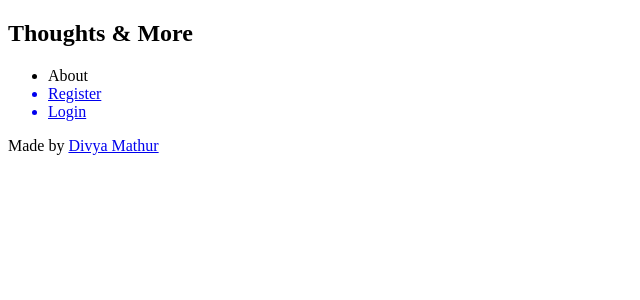
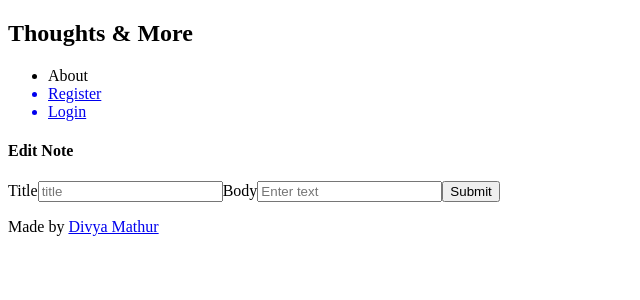
Before and after one commit to luckyrose89/Journal-App, a React (Create React App) app in the folder client/: page /edit/login in a window 1280 px wide. Shown: the top 300 px of the page, without its empty margins (0-640 px from the left). Built offline with nearby package versions, Linux system fonts and the light colour scheme; no server answers.

Commit message:
edit notes feature now working

```diff
--- a/client/src/App.js
+++ b/client/src/App.js
@@ -4,6 +4,7 @@ import ProtectRoutes from "../src/auth/protectedRoutes";
 import Header from "../src/Landing/header";
 import Footer from "../src/Landing/footer";
 import NoteList from "../src/notes/noteList";
+import EditNote from "../src/notes/editNotes";
 import Login from "../src/auth/login";
 import Signup from "../src/auth/signup";
 
@@ -15,6 +16,7 @@ function App() {
         <Route path="/signup" component={Signup} />
         <Route path="/login" component={Login} />
         <ProtectRoutes path="/notes" component={NoteList} />
+        <Route path="/edit/:id" component={EditNote} />
       </Switch>
       <Footer />
     </div>
--- /dev/null
+++ b/client/src/notes/editNotes.js
@@ -0,0 +1,86 @@
+import React from "react";
+import { withAppContext } from "../AppContext";
+
+class EditNote extends React.Component {
+  constructor() {
+    super();
+    this.state = {
+      title: "",
+      body: "",
+      errorMessage: ""
+    };
+  }
+
+  componentDidMount() {
+    this.props
+      .getNote(this.props.match.params.id)
+      .then(response => {
+        this.setState({
+          title: response.title,
+          body: response.body
+        });
+      })
+      .catch(err => {
+        console.log(err);
+      });
+  }
+
+  handleChange = e => {
+    const { name, value } = e.target;
+    this.setState({
+      [name]: value
+    });
+  };
+
+  clearInputs = () => {
+    this.setState({
+      title: "",
+      body: ""
+    });
+  };
+
+  handleSubmit = e => {
+    e.preventDefault();
+    this.props
+      .editNote(this.props.match.params.id, this.state)
+      .then(response => {
+        this.clearInputs();
+        this.props.history.push("/notes");
+      })
+      .catch(err => {
+        this.setState({
+          errorMessage: err.response.data.message
+        });
+      });
+  };
+
+  render() {
+    return (
+      <div>
+        <form onSubmit={this.handleSubmit}>
+          <h4>Edit Note</h4>
+          <label>Title</label>
+          <input
+            name="title"
+            value={this.state.title}
+            onChange={this.handleChange}
+            type="text"
+            placeholder="title"
+          />
+          <label>Body</label>
+          <input
+            name="body"
+            value={this.state.body}
+            onChange={this.handleChange}
+            type="text"
+            placeholder="Enter text"
+          />
+          <button>Submit</button>
+        </form>
+        {<p>{this.state.errorMessage}</p>}
+      </div>
+    );
+  }
+}
+
+export default withAppContext(EditNote);
--- a/client/src/notes/note.js
+++ b/client/src/notes/note.js
@@ -1,4 +1,5 @@
 import React from "react";
+import { Link } from "react-router-dom";
 
 function Note(props) {
   return (
@@ -6,7 +7,9 @@ function Note(props) {
       <h4>{props.note.title}</h4>
       <p>{props.note.body}</p>
       <div>
-        <button>Edit</button>
+        <button>
+          <Link to={"/edit/" + props.note._id}>Edit</Link>
+        </button>
         <button>Delete</button>
       </div>
     </div>
```
Also changed, not shown: 1 other file (tests, documents, lock files or other folders).
